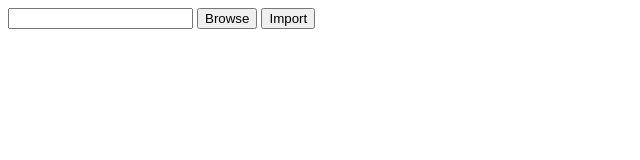
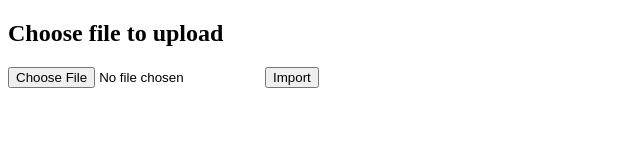
Before and after one commit to kristenkinnearohlmann/js-csv-variations, a website: page index.html in a window 1280 px wide. Shown: the whole page, without its empty margins (0-640 px from the left). Drawn offline with Linux system fonts and the light colour scheme.

Commit message:
Update form element to file input type

```diff
--- a/index.html
+++ b/index.html
@@ -6,9 +6,9 @@
     <title>Dev Experiments</title>
   </head>
   <body>
+    <h2>Choose file to upload</h2>
     <form>
-      <input type="text" />
-      <button>Browse</button>
+      <input type="file" />
       <button>Import</button>
     </form>
   </body>
```
